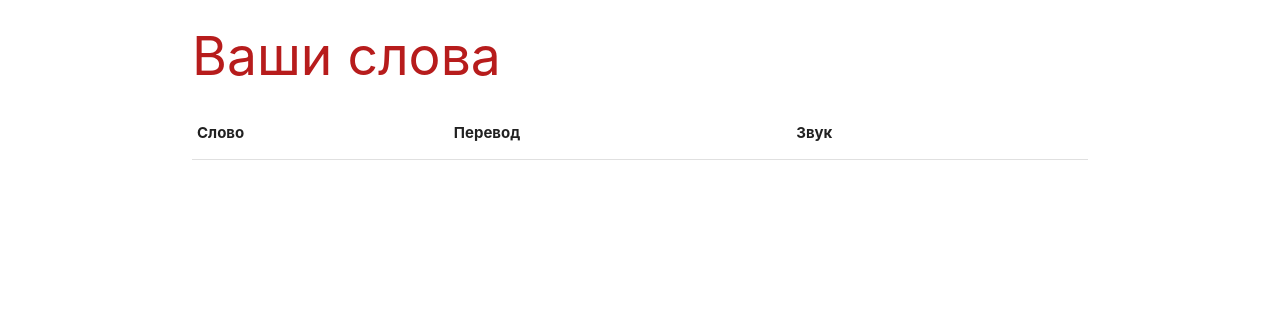
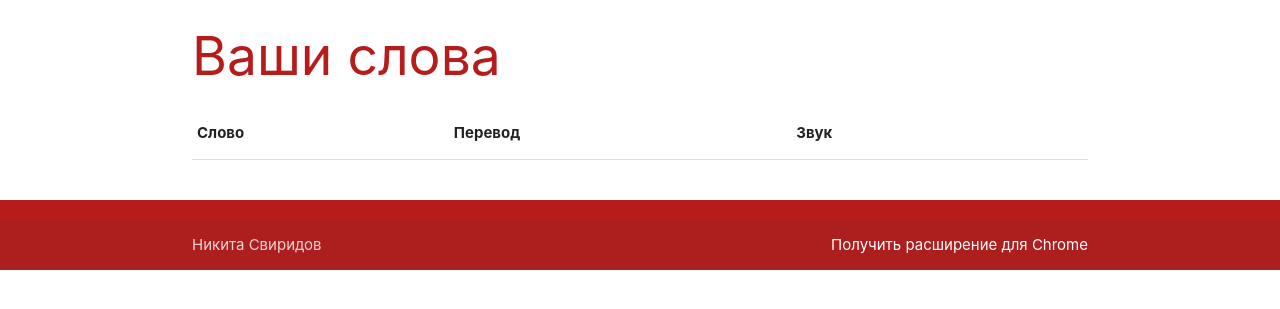
Before and after one commit to nikkimontoya/tuvocabulario, a Django app: page / in a window 1280 px wide. Shown: the part 197-506 px from the top of the page. Run offline with Django 3.2, Linux system fonts and the light colour scheme; the visitor is signed in with stand-in values (Sample User, id 1); lists and menus that the app fills with data are empty.

Commit message:
#commit Добавлено расширение для chrome

```diff
--- a/mainapp/static/mainapp/js/account/script.js
+++ b/mainapp/static/mainapp/js/account/script.js
@@ -47,12 +47,12 @@
   $('body').on('click', '.add-to-dictionary-link', function(e) {
     e.preventDefault();
     var button = $(this);
-    var csrf_token = button.closest('ul').find('input[name=csrfmiddlewaretoken]').val();
+    //var csrf_token = button.closest('ul').find('input[name=csrfmiddlewaretoken]').val();
     $.ajax({
       url: button.attr('href'),
-      method: 'POST',
+      method: 'GET',
       data: {
-        csrfmiddlewaretoken: csrf_token
+        //csrfmiddlewaretoken: csrf_token
       },
       success: function(response) {
         refreshDictionaryTable();
--- a/mainapp/templates/mainapp/account/index.html
+++ b/mainapp/templates/mainapp/account/index.html
@@ -68,6 +68,14 @@
 		    </div>
 		</div>
 	</section>
+	<footer class="page-footer">
+		<div class="footer-copyright">
+			<div class="container ">
+				<span>Никита Свиридов</span>
+				<a class="right white-text" href="{% static 'mainapp/extensions/tuvocabulario.crx' %}">Получить расширение для Chrome</a>
+			</div>
+		</div>
+	</footer>
 		<div class="preloader-overlay hide">
 		<div class="preloader-wrapper big active">
 			<div class="spinner-layer spinner-red-only">
--- a/mainapp/templates/mainapp/account/translation_card_content.html
+++ b/mainapp/templates/mainapp/account/translation_card_content.html
@@ -6,14 +6,14 @@
     <li class="collection-header"><h4>
         {{ content.original }}
         {% if content.sound != '' %}
-            <audio src="{{ content.sound }}"></audio>
+            <audio src="http://{{request.META.HTTP_HOST }}{{ content.sound }}"></audio>
             <i class="icon-sound material-icons">volume_up</i>
         {% else %}
             <i class="icon-sound-off material-icons">volume_off</i>
         {% endif %}
     </h4></li>
     {% for translation in content.translations %}
-    	<a class="collection-item add-to-dictionary-link" href="add-to-dictionary/{{ translation.translationId }}">
+    	<a class="collection-item add-to-dictionary-link" href="http://{{request.META.HTTP_HOST }}/add-to-dictionary/{{ translation.translationId }}">
     		<i class="material-icons left">add</i>
     		{{ translation.translation }}
     	</a>
```
Also changed, not shown: 12 other files.
